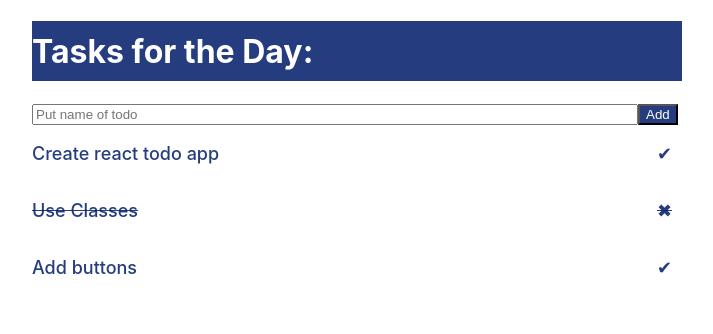
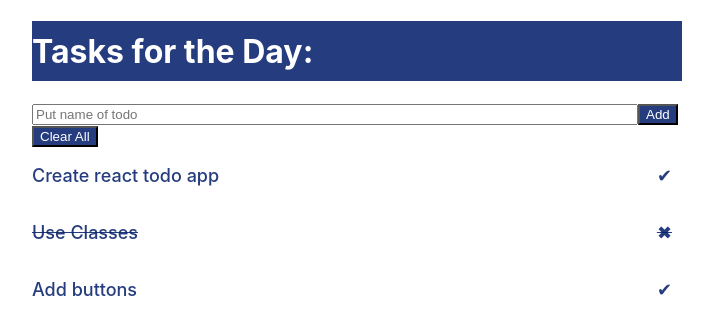
Before and after one commit to siarotchi/internship2, a React (Create React App) app: page /333 in a window 1280 px wide. Shown: the top 334 px of the page, without its empty margins (283-996 px from the left). Built offline with nearby package versions, Linux system fonts and the light colour scheme.

Commit message:
Refactoring structure of the todoApp

```diff
--- a/src/App.js
+++ b/src/App.js
@@ -1,59 +1,12 @@
 import React from "react";
-import Task from "./components/Task";
-import TaskInput from "./components/TaskInput";
+import { Todo } from "./components";
 
 class App extends React.Component {
-  state = {
-    tasks: [
-      { id: 0, title: "Create react todo app", done: false },
-      { id: 1, title: "Use Classes", done: true },
-      { id: 2, title: "Add buttons", done: false }
-    ]
-  };
-
-  addTask = task => {
-    this.setState(({ tasks }) => ({
-      tasks: [
-        ...tasks,
-        {
-          id: tasks.length !== 0 ? task.lenght : 0,
-          title: task,
-          done: false
-        }
-      ]
-    }));
-  };
-
-  doneTask = id => {
-    this.setState(({ tasks }) => ({
-      tasks: tasks.map(task => {
-        if (task.id === id) task.done = true;
-        return task;
-      })
-    }));
-  };
-
-  deleteTask = id => {
-    this.setState(({ tasks }) => ({
-      tasks: tasks.filter(task => task.id !== id)
-    }));
-  };
-
   render() {
-    const { tasks } = this.state;
-
     return (
       <div className="App">
         <h1 className="top">Tasks for the Day:</h1>
-        <TaskInput addTask={this.addTask} tasks={tasks} />
-        {tasks.map(task => (
-          <Task
-            doneTask={() => this.doneTask(task.id)}
-            deleteTask={() => this.deleteTask(task.id)}
-            task={task}
-            key={task.id}
-          />
-        ))}
+        <Todo />
       </div>
     );
   }
--- a/src/components/TaskInput.js
+++ b/src/components/TodoApp/components/TaskInput.js
@@ -40,6 +40,7 @@ class TaskInput extends React.Component {
           value={value}
         ></input>
         <button onClick={this.addTask}>Add</button>
+        <button onClick={this.ClearBtn}>Clear All</button>
       </div>
     );
   }
--- /dev/null
+++ b/src/components/TodoApp/components/Todo.js
@@ -0,0 +1,65 @@
+import React from "react";
+import { Task } from ".";
+import { TaskInput } from ".";
+
+class Todo extends React.Component {
+  state = {
+    tasks: [
+      { id: 0, title: "Create react todo app", done: false },
+      { id: 1, title: "Use Classes", done: true },
+      { id: 2, title: "Add buttons", done: false }
+    ]
+  };
+
+  addTask = task => {
+    this.setState(({ tasks }) => ({
+      tasks: [
+        ...tasks,
+        {
+          id: tasks.length !== 0 ? task.lenght : 0,
+          title: task,
+          done: false
+        }
+      ]
+    }));
+  };
+
+  doneTask = id => {
+    this.setState(({ tasks }) => ({
+      tasks: tasks.map(task => {
+        if (task.id === id) task.done = true;
+        return task;
+      })
+    }));
+  };
+
+  deleteTask = id => {
+    this.setState(({ tasks }) => ({
+      tasks: tasks.filter(task => task.id !== id)
+    }));
+  };
+
+  ClearAllBtn = state => {
+    this.state.clear();
+  };
+
+  render() {
+    const { tasks } = this.state;
+
+    return (
+      <>
+        <TaskInput addTask={this.addTask} tasks={tasks} />
+        {tasks.map(task => (
+          <Task
+            doneTask={() => this.doneTask(task.id)}
+            deleteTask={() => this.deleteTask(task.id)}
+            task={task}
+            key={task.id}
+          />
+        ))}
+      </>
+    );
+  }
+}
+
+export default Todo;
--- /dev/null
+++ b/src/components/TodoApp/components/index.js
@@ -0,0 +1,3 @@
+export { default as Task } from "./Task";
+export { default as TaskInput } from "./TaskInput";
+export { default as Todo } from "./Todo";
--- /dev/null
+++ b/src/components/index.js
@@ -0,0 +1,3 @@
+import { Todo } from "./TodoApp/components";
+
+export { Todo };
--- a/src/index.js
+++ b/src/index.js
@@ -1,6 +1,7 @@
 import React from "react";
 import ReactDOM from "react-dom";
-import "./index.scss";
 import App from "./App";
 
+import "./index.scss";
+
 ReactDOM.render(<App />, document.getElementById("root"));
```
Also changed, not shown: src/components/TodoApp/components/Task.js (renamed from src/components/Task.js).
